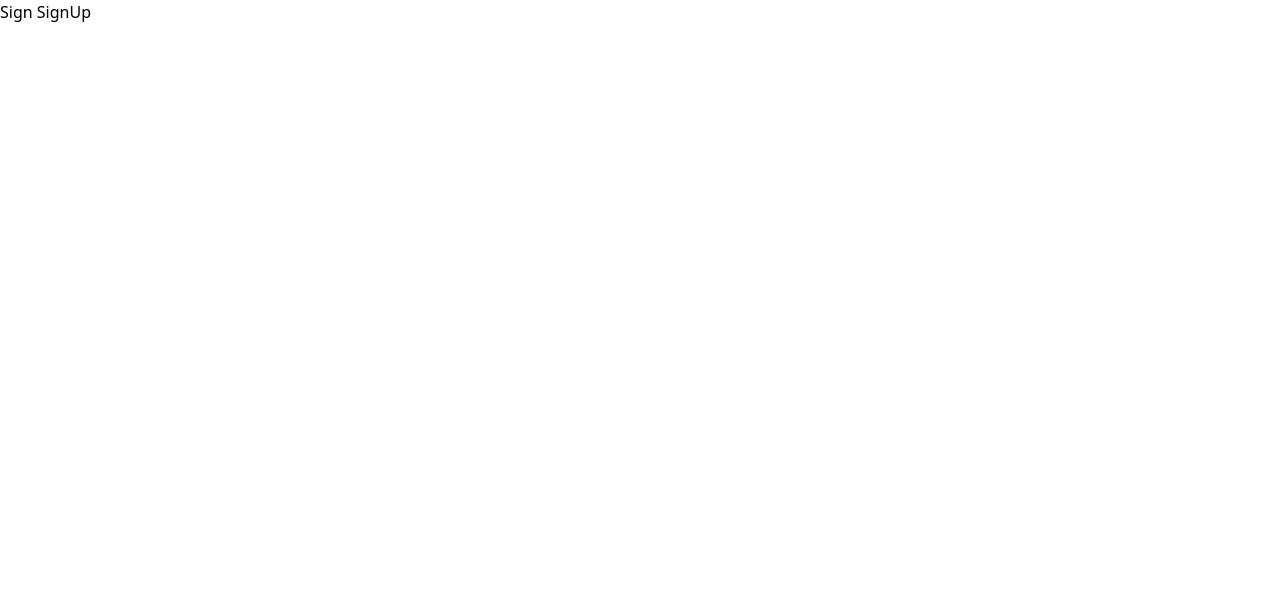
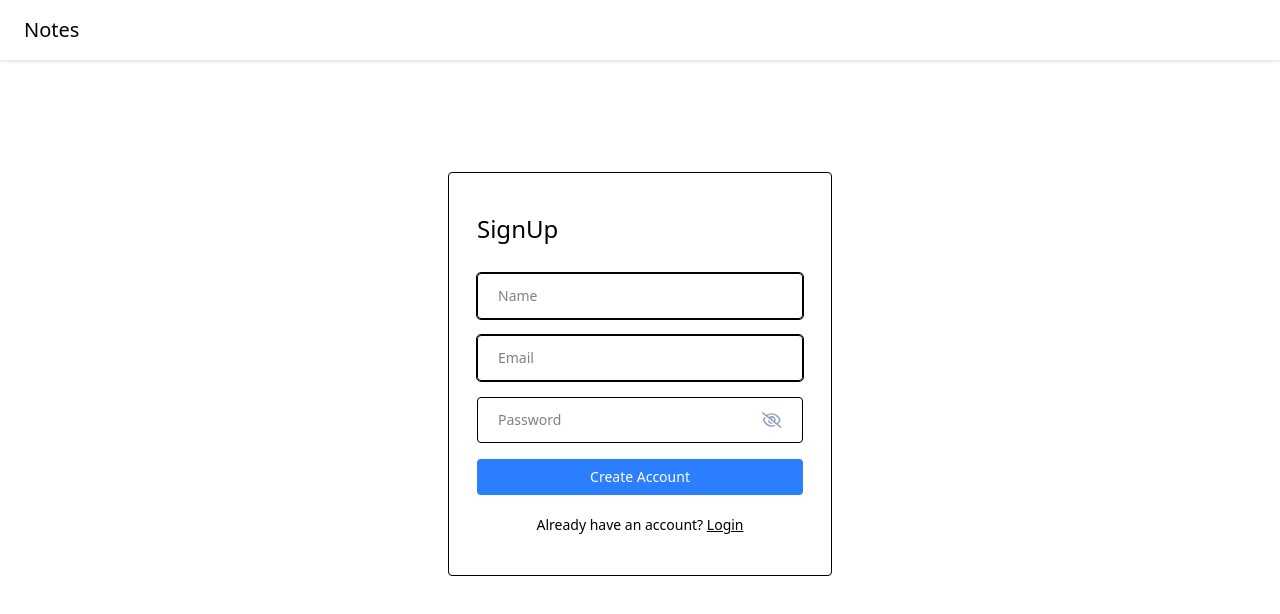
Before and after one commit to ManojM-656565/Notes_App, a React (Vite) app in the folder frontend/: page /signup in a window 1280 px wide. Shown: the top 614 px of the page. Built offline with nearby package versions, Linux system fonts and the light colour scheme.

Commit message:
frontend updated

```diff
--- a/frontend/package.json
+++ b/frontend/package.json
@@ -13,6 +13,7 @@
     "@tailwindcss/vite": "^4.0.7",
     "react": "^19.0.0",
     "react-dom": "^19.0.0",
+    "react-icons": "^5.5.0",
     "react-router-dom": "^7.2.0",
     "tailwindcss": "^4.0.7"
   },
--- /dev/null
+++ b/frontend/src/components/Input/PasswordInput.jsx
@@ -0,0 +1,38 @@
+import { useState } from "react";
+import {FaRegEye,FaRegEyeSlash} from "react-icons/fa6"
+
+
+const PasswordInput = ({value,onChange,placeholder}) => {
+
+    const [isShowPassword,setIsShowPassword]=useState(false);
+    const toggleShowPassword=()=>{
+        setIsShowPassword(!isShowPassword);
+    }
+  return (
+    <div className="flex items-center bg-transparent border-[1.5px] px-5 rounded mb-3">
+      <input
+      value={value}
+      onChange={onChange}
+      type={isShowPassword ? "text" : "password"}
+      placeholder={placeholder || "Password"
+      }
+      className="w-full text-sm bg transparent py-3 mr-3 rounded outline-none"
+      />
+      {isShowPassword?<FaRegEye
+      size={22}
+      className="text-blue cursor-pointer"
+      onClick={() =>{
+        toggleShowPassword()
+      }}
+      />:(<FaRegEyeSlash
+      size={22}
+      className="text-slate-400 cursor-pointer"
+      onClick={() =>{
+        toggleShowPassword()
+      }}
+       />)}
+    </div>
+  );
+}
+
+export default PasswordInput
--- a/frontend/src/pages/Login/Login.jsx
+++ b/frontend/src/pages/Login/Login.jsx
@@ -1,24 +1,60 @@
-import { Link, useNavigate } from "react-router-dom";
+import { Link } from "react-router-dom";
 import NavBar from "../../components/NavBar/NavBar";
+import PasswordInput from "../../components/Input/PasswordInput";
+import { useState } from "react";
+import { validateEmail } from "../../utils/helper";
 
 export default function Login() {
 
-  const navigate=useNavigate();
+  const[email,setEmail]=useState("");
+  const[password,setPassword]=useState("");
+  const[error,setError]=useState(null);
+
+  const handleSubmit=async (e) =>{
+    e.preventDefault();
+
+    if(!validateEmail(email)){
+      setError("Please enter a valid email address.");
+      return;
+
+    }
+    if(!password){
+      setError("Please enter the password")
+    }
+    setError("");
+
+    //Login api call
+
+  }
+  // const navigate=useNavigate();
   return (
     <>
       <NavBar />
 
       <div className="flex items-center justify-center mt-28">
         <div className="w-96 border rounded bg-white px-7 py-10">
-            <form onSubmit={() =>{}}>
-                <h4 className="text-2xl mb-7">Login</h4>
+          <form onSubmit={handleSubmit}>
+          <h4 className="text-2xl mb-7">Login</h4>
 
-                <input type="text" placeholder="Email" className="w-full text-sm bg-transparent border-[1.5px] px-5
- py-3 rounded mb-4 outline none" />
-                <button
-                  type="submit" className="w-full text-sm bg-blue-500 text-white p-2 rounded my-1 hover:bg-blue-600"
-                  onClick={()=>navigate('/dashboard')}
-                >
+  <input
+  type="text"
+  placeholder="Email"
+  className="w-full text-sm bg-transparent border-[1.5px] px-5 py-3 rounded mb-4 outline none"
+  value={email}
+  onChange={(e)=>setEmail(e.target.value)}
+ />
+ <PasswordInput
+  value={password}
+  onChange={(e)=>{
+    setPassword(e.target.value);
+
+  }}
+ />
+ {error && <p className="text-red-500 text-xs pb-1 ">{error}</p> }
+  <button
+    type="submit" className="w-full text-sm bg-blue-500 text-white p-2 rounded my-1 hover:bg-blue-600"
+    // onClick={()=>navigate('/dashboard')}
+  >
                 Login
                 </button>
 
--- a/frontend/src/pages/Signup/SignUp.jsx
+++ b/frontend/src/pages/Signup/SignUp.jsx
@@ -1,8 +1,87 @@
+import { useState } from "react";
+import NavBar from "../../components/NavBar/NavBar";
+import PasswordInput from "../../components/Input/PasswordInput";
+import { Link } from "react-router-dom";
+import { validateEmail } from "../../utils/helper";
 
+const handleSignUp=async(e) =>{
+  e.preventDefault();
+
+}
 export default function SignUp() {
+
+
+  const [name,setName]=useState("");
+  const [email,setEmail]=useState("");
+  const [password,setPassword]=useState("");
+  const [error,setError]=useState(null);
+
+  const handleSignUp=async (e)=>{
+    e.preventDefault();
+
+    if(!name){
+      setError("Please enter yout name");
+      return;
+    }
+
+    if(!validateEmail(email)){
+      setError("Please enter a valid email");
+      return;
+    }
+
+    if(!password){
+      setError("Please enter the password");
+      return;
+    }
+    setError('');
+  }
   return (
-    <div>
-      Sign SignUp
+   <>
+    <NavBar />
+
+    <div className="flex items-center justify-center mt-28">
+      <div className="w-96 border rounded bg-white px-7 py-10">
+        <form onSubmit={handleSignUp}>
+        <h4 className="text-2xl mb-7">SignUp</h4>
+  <input
+  type="text"
+  placeholder="Name"
+  className="w-full text-sm bg-transparent border-[1.5px] px-5 py-3 rounded mb-4 outline none"
+  value={name}
+  onChange={(e)=>setName(e.target.value)}
+ />
+  <input
+  type="text"
+  placeholder="Email"
+  className="w-full text-sm bg-transparent border-[1.5px] px-5 py-3 rounded mb-4 outline none"
+  value={email}
+  onChange={(e)=>setEmail(e.target.value)}
+ />
+
+<PasswordInput
+  value={password}
+  onChange={(e)=>{
+    setPassword(e.target.value);
+
+  }}
+ />
+ {error && <p className="text-red-500 text-xs pb-1 ">{error}</p> }
+  <button
+    type="submit" className="w-full text-sm bg-blue-500 text-white p-2 rounded my-1 hover:bg-blue-600"
+    // onClick={()=>navigate('/dashboard')}
+  >
+                Create Account
+                </button>
+
+                <p className="text-sm text-center mt-4">Already have an account?{" "}
+                <Link to="/login" className="font-medium text-primary underline">
+                    Login
+                </Link>
+                </p>
+        </form>
+      </div>
     </div>
+
+   </>
   )
 }
--- /dev/null
+++ b/frontend/src/utils/helper.js
@@ -0,0 +1,4 @@
+export const validateEmail=(email) =>{
+    const regex=/^[^\s@]+@[^\s@]+\.[^\s@]+$/
+    return regex.test(email);
+}
```
Also changed, not shown: 1 other file (tests, documents, lock files or other folders).
